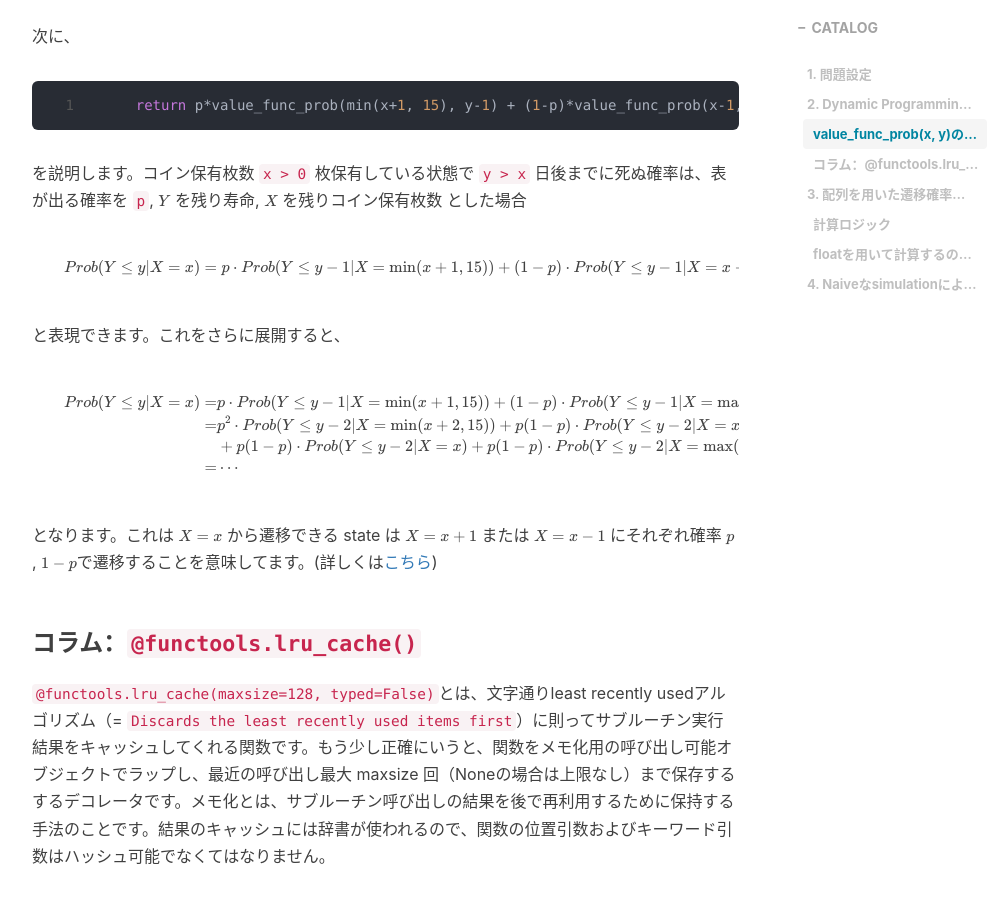
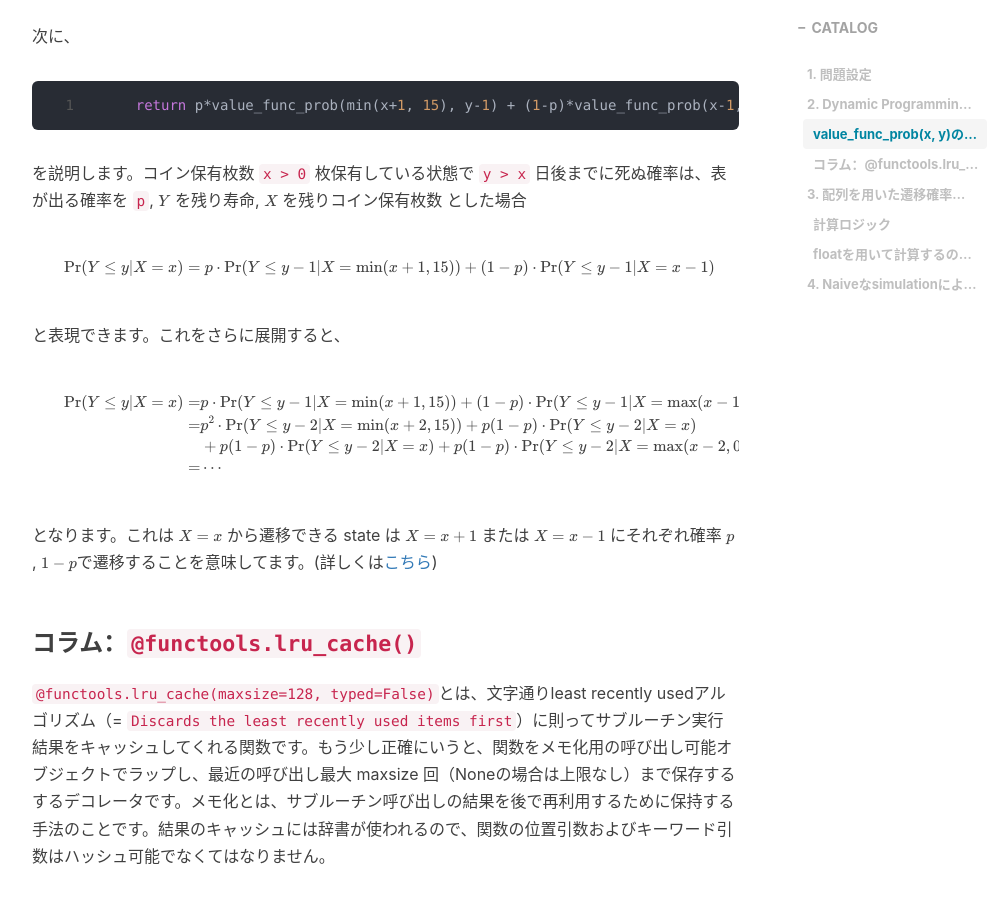
Before and after one commit to RyoNakagami/RyoNakagami.github.io, a Jekyll site: the page built from _posts/2020-10-22-CoinFlip-Programming.md, in a window 1280 px wide and 900 px high, scrolled down 3433 px. Shown: the whole window, without its empty margins (233-1241 px from the left). Built offline with Jekyll 4.4.1, drawn with Linux system fonts in a browser that asks for light colours; nearby versions of some CDN libraries; comment, search, counter and statistics services are not loaded.

Commit message:
FIX Latex prob

```diff
--- a/_posts/2020-10-22-CoinFlip-Programming.md
+++ b/_posts/2020-10-22-CoinFlip-Programming.md
@@ -142,7 +142,7 @@ Wall time: 971 µs
 
 <div class="math display" style="overflow: auto">
 $$
-Prob(Y \leq y | X = x) = p \cdot Prob(Y \leq y - 1| X = \min(x + 1, 15)) + (1-p) \cdot Prob(Y \leq y - 1| X = x-1)
+\textrm{Pr}(Y \leq y | X = x) = p \cdot\textrm{Pr}(Y \leq y - 1| X = \min(x + 1, 15)) + (1-p) \cdot\textrm{Pr}(Y \leq y - 1| X = x-1)
 $$
 </div>
 
@@ -151,9 +151,9 @@ $$
 <div class="math display" style="overflow: auto">
 $$
 \begin{aligned}
-Prob(Y \leq y| X = x) =& p \cdot Prob(Y \leq y - 1| X = \min(x + 1, 15)) + (1-p) \cdot Prob(Y \leq y - 1| X = \max(x-1, 0 ))\\
-= & p^2 \cdot Prob(Y \leq y - 2| X = \min(x + 2, 15)) + p(1-p) \cdot Prob(Y \leq y - 2| X = x)\\
-& + p(1-p) \cdot Prob(Y \leq y - 2| X = x) + p(1-p) \cdot Prob(Y \leq y - 2| X = \max(x - 2, 0))\\
+\textrm{Pr}(Y \leq y| X = x) =& p \cdot \textrm{Pr}(Y \leq y - 1| X = \min(x + 1, 15)) + (1-p) \cdot\textrm{Pr}(Y \leq y - 1| X = \max(x-1, 0 ))\\
+= & p^2 \cdot\textrm{Pr}(Y \leq y - 2| X = \min(x + 2, 15)) + p(1-p) \cdot\textrm{Pr}(Y \leq y - 2| X = x)\\
+& + p(1-p) \cdot\textrm{Pr}(Y \leq y - 2| X = x) + p(1-p) \cdot\textrm{Pr}(Y \leq y - 2| X = \max(x - 2, 0))\\
 =&  \cdots
 \end{aligned}
 $$
```
